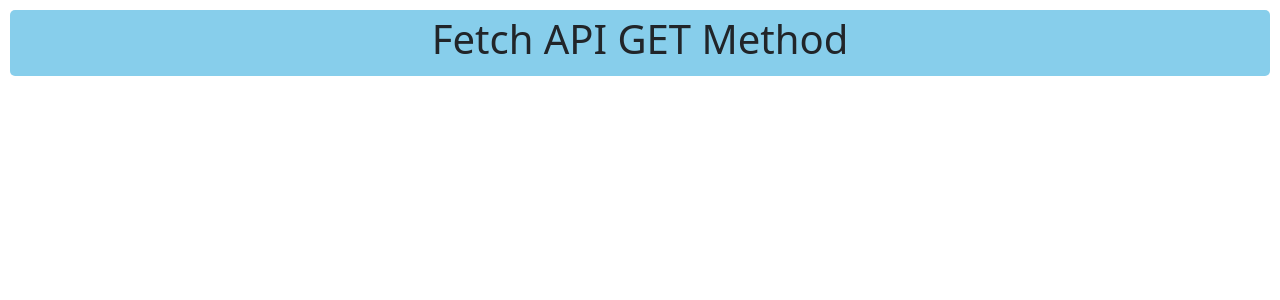
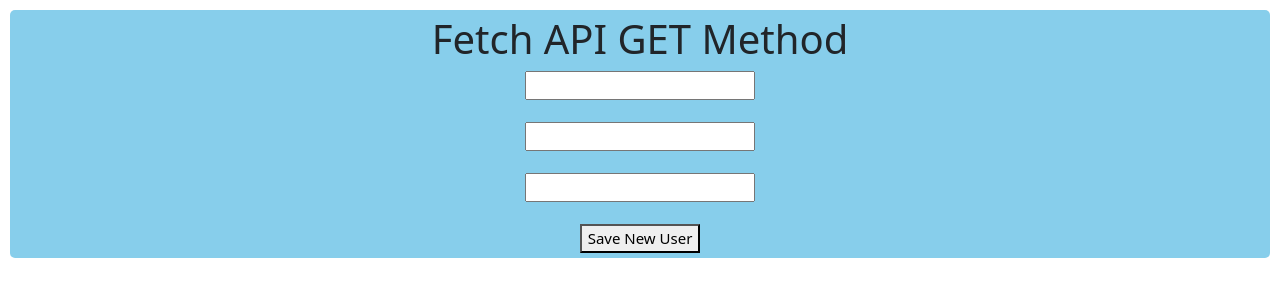
Before and after one commit to satyamn96/react_app, a React (Create React App) app: page /user in a window 1280 px wide. Shown: the top 300 px of the page. Built offline with nearby package versions, Linux system fonts and the light colour scheme; no server answers.

Commit message:
Learned About API POST  Method

```diff
--- a/src/Components/FetchApi.js
+++ b/src/Components/FetchApi.js
@@ -1,21 +1,45 @@
-import React,{useEffect , useState} from 'react'
+import React, { useEffect, useState } from 'react'
 
 export default function FetchApi() {
 
-    const[data , setData] =useState();
-    useEffect(()=>{
-        fetch("http://localhost:3000/users").then((result)=>{
-            result.json().then((resp)=>{
+  const [name, setName] = useState("");
+  const [email, setEmail] = useState("");
+  const [mobile, setMobile] = useState("");
+  const [udata, setUdata] = useState();
+  useEffect(() => {
+    fetch("http://localhost:3000/posts").then((result) => {
+      result.json().then((resp) => {
         console.log(resp);
-                setData(resp);
+        setUdata(resp);
       })
     })
-    },[])
+  }, []);
+  const saveUser = () => {
+    // console.warn(name,email,mobile);
+    let userData = { name, email, mobile };
+    fetch('http://localhost:3000/posts', {
+      method: 'POST',
+      headers: {
+        'Accept': 'application/json',
+        'Content-Type': 'application/json'
+      },
+      body: JSON.stringify(userData)
+    }).then((result) => {
+      console.warn("result : ", result);
+      result.json().then((respons) => {
+        console.warn("responses : ", respons);
+      })
+    })
+  }
   return (
+    <>
       <div className="app">
         <h1>Fetch API GET Method</h1>
-
-
+        <input type="text" value={name} onChange={(e) => { setName(e.target.value) }} name="name" /><br /><br />
+        <input type="text" value={email} onChange={(e) => { setEmail(e.target.value) }} name="email" /><br /><br />
+        <input type="text" value={mobile} onChange={(e) => { setMobile(e.target.value) }} name="mobile" /><br /><br />
+        <button type="button" onClick={saveUser}>Save New User</button>
       </div>
+    </>
   )
 }
```
Lines whose indentation alone changed are shown as unchanged.
